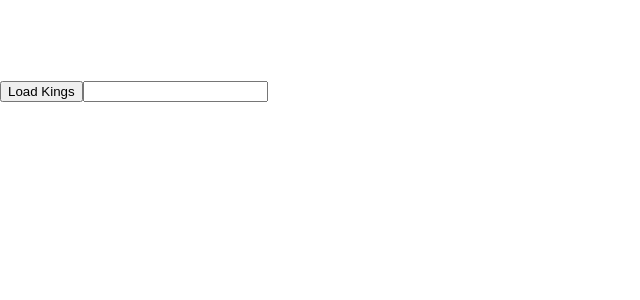
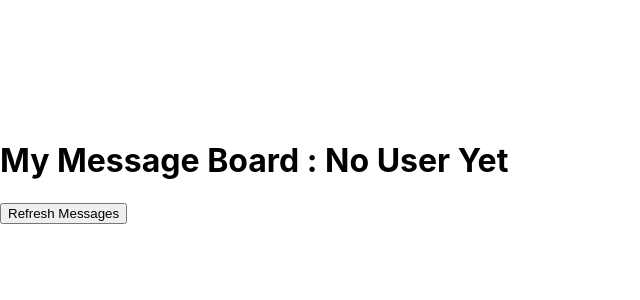
Before and after one commit to phgodwin/reactpractice, a React (Create React App) app: page / in a window 1280 px wide. Shown: the top 300 px of the page, without its empty margins (0-640 px from the left). Built offline with nearby package versions, Linux system fonts and the light colour scheme; no server answers.

Commit message:
playing with the message board example

```diff
--- a/src/App.js
+++ b/src/App.js
@@ -9,6 +9,7 @@ import KingSolution from './Components/KingsSolution';
 import Buttons from './Components/Buttons'
 import Counter from './Components/Counter';
 import KingSolution2 from './Components/KingsSolution2';
+import PostRequest from './Components/MessageBoard';
 
 
 
@@ -60,8 +61,10 @@ function App() {
 
 <br/>
 <br/>
-<KingSolution2/>
-
+{/* <KingSolution2/> */}
+<br/>
+<br/>
+<PostRequest/>
     </div>
   );
 }
--- /dev/null
+++ b/src/Components/MessageBoard.jsx
@@ -0,0 +1,36 @@
+import axios from 'axios'
+import { useState, useEffect } from 'react';
+
+function PostRequest () {
+
+    const [message, setMessage] = useState([])
+    const [user, setUser] = useState("No User Yet")
+
+    useEffect(() => {
+        axios.post("http://165.120.188.147:2514/createAccount").then((res) => {
+            setUser(res.data.user)
+        }).catch(console.log)
+    }, [])
+
+function getMessages() {
+
+    axios.get("http://165.120.188.147:2514/getMessages")
+    .then((response)=>setMessage(response.data))
+    .catch((error)=>setMessage("Error, please try again") )
+}
+
+const htmlMessages = []
+for (let m of message)
+{htmlMessages.push(<p>Name: {m.user}<br/>Message:{m.message}</p>)}
+
+
+    return ( <div>
+<h1>My Message Board : {user}</h1>
+        <button onClick={()=>getMessages()}>Refresh Messages</button>
+        <br/>
+        {htmlMessages}
+        </div>
+     );
+}
+
+export default PostRequest ;
```
